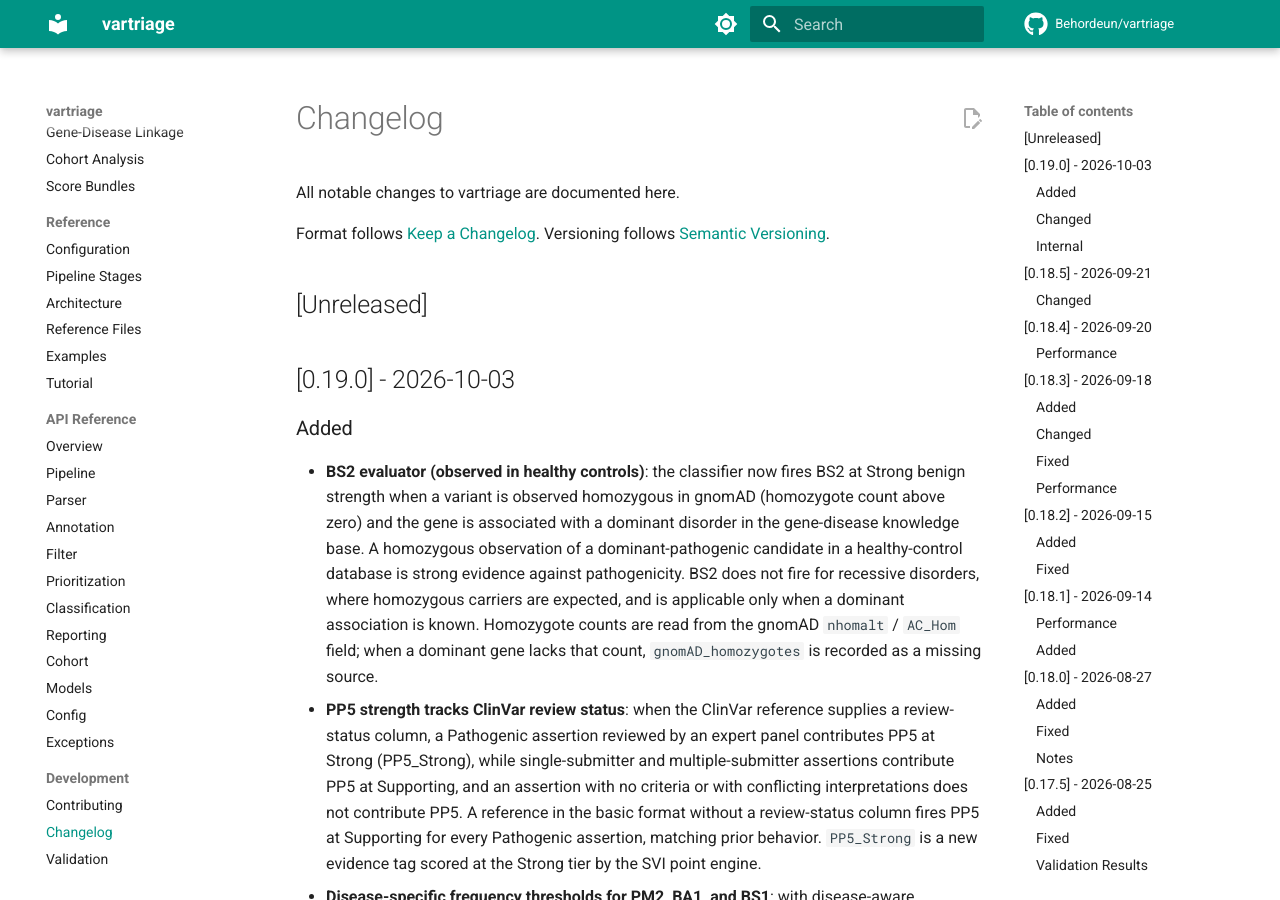
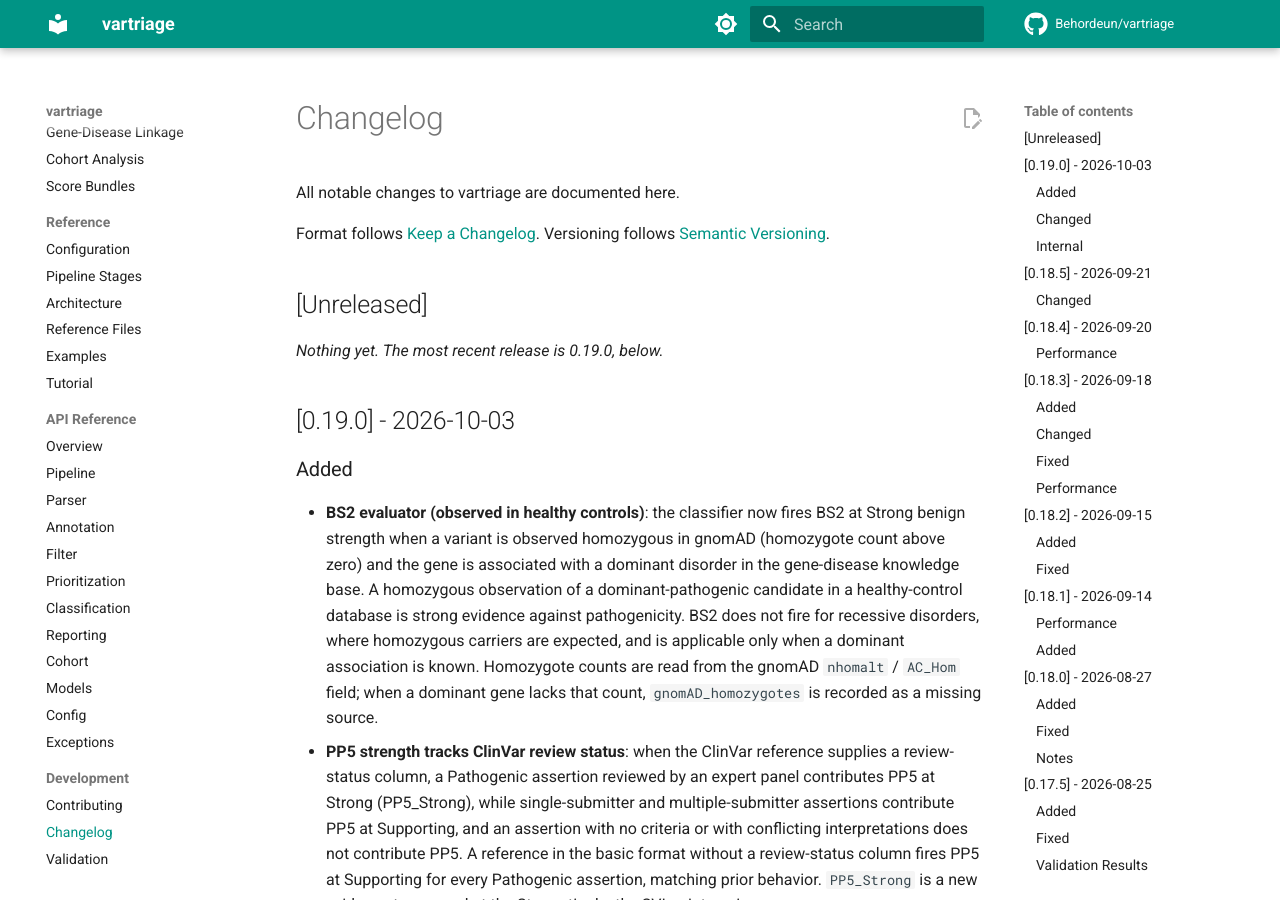
Before and after one commit to Behordeun/vartriage, an MkDocs documentation site: the page built from docs/changelog.md, in a window 1280 px wide and 900 px high. Built offline with MkDocs 1.6.1 and Material for MkDocs 9.7.7, drawn with Linux system fonts in a browser that asks for light colours; comment, search, counter and statistics services are not loaded.

Commit message:
Mark the empty Unreleased changelog section explicitly
The published changelog rendered a bare "[Unreleased]" heading directly above the "[0.19.0]" section, which reads as though 0.19.0 were unreleased. Add an explicit placeholder line under Unreleased so the section is clearly empty and the most recent release is named, without a fragile intra-page anchor link.

```diff
--- a/docs/changelog.md
+++ b/docs/changelog.md
@@ -5,6 +5,8 @@ All notable changes to vartriage are documented here.
 Format follows [Keep a Changelog](https://keepachangelog.com/en/1.1.0/). Versioning follows [Semantic Versioning](https://semver.org/spec/v2.0.0.html).
 
 ## [Unreleased]
+
+_Nothing yet. The most recent release is 0.19.0, below._
 
 ## [0.19.0] - 2026-10-03
 
```
